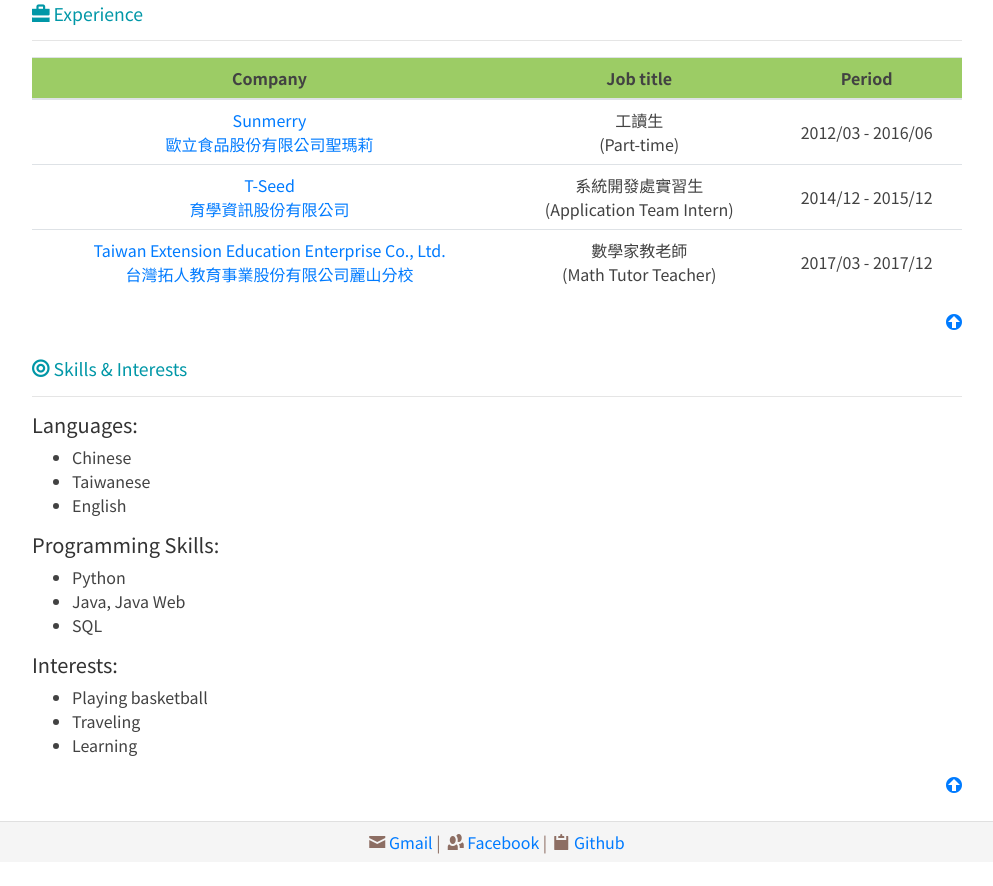
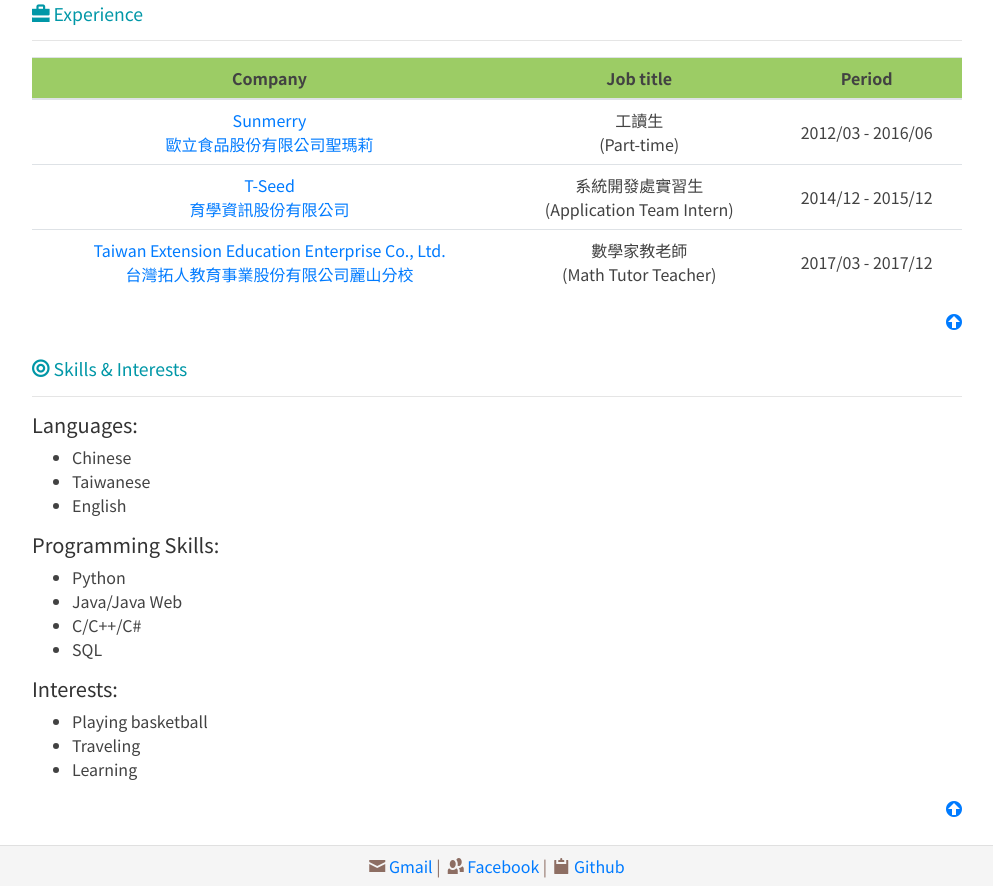
Before and after one commit to 106598052/106598052.github.io, a plain HTML site: page index.html in a window 1280 px wide. Shown: the part 710-1596 px from the top of the page, without its empty margins (143-1136 px from the left). Before the commit the page ends 1572 px from the top, so only its background shows below. Drawn offline with Linux system fonts and the light colour scheme.

Commit message:
fix html

```diff
--- a/index.html
+++ b/index.html
@@ -139,7 +139,8 @@
                         <h5>Programming Skills:</h5>
                         <ul>
                             <li>Python</li>
-                            <li>Java, Java Web</li>
+                            <li>Java/Java Web</li>
+                            <li>C/C++/C#</li>
                             <li>SQL</li>
                         </ul>
                         <h5>Interests:</h5>
```
